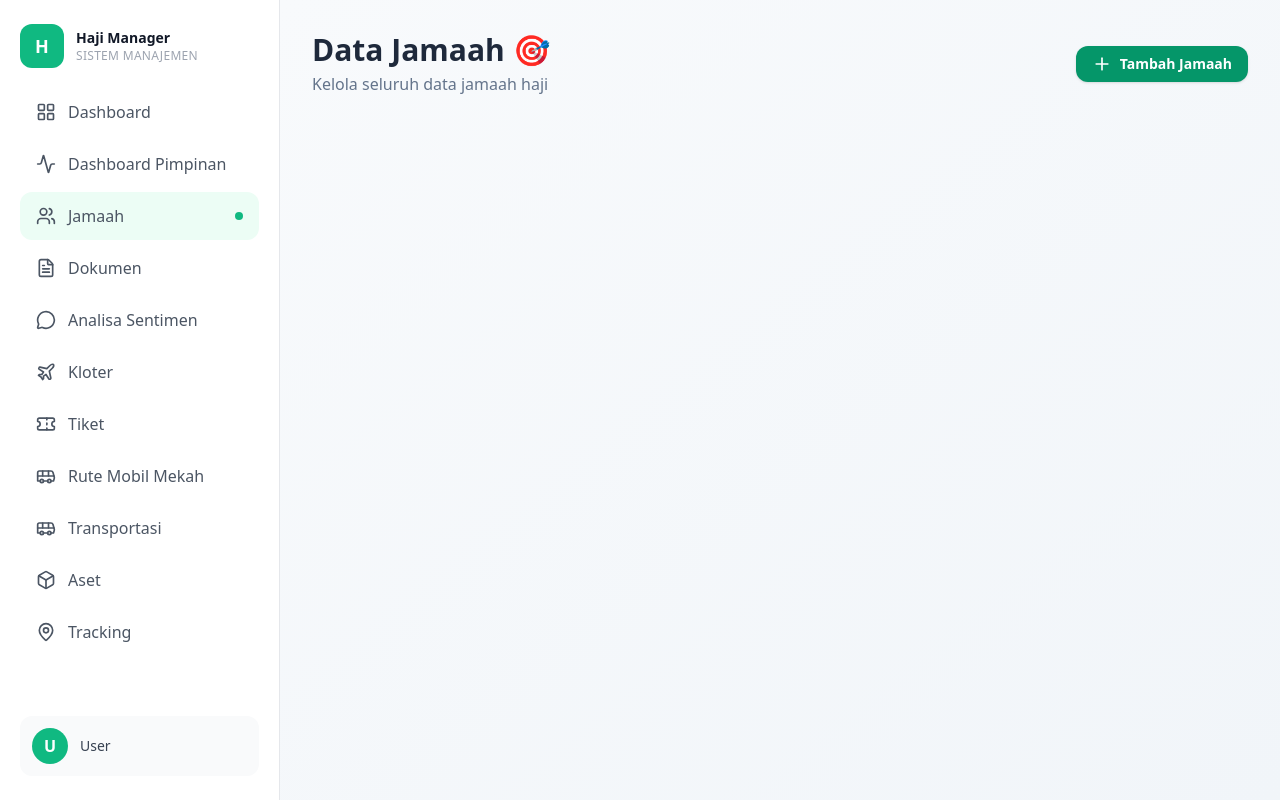
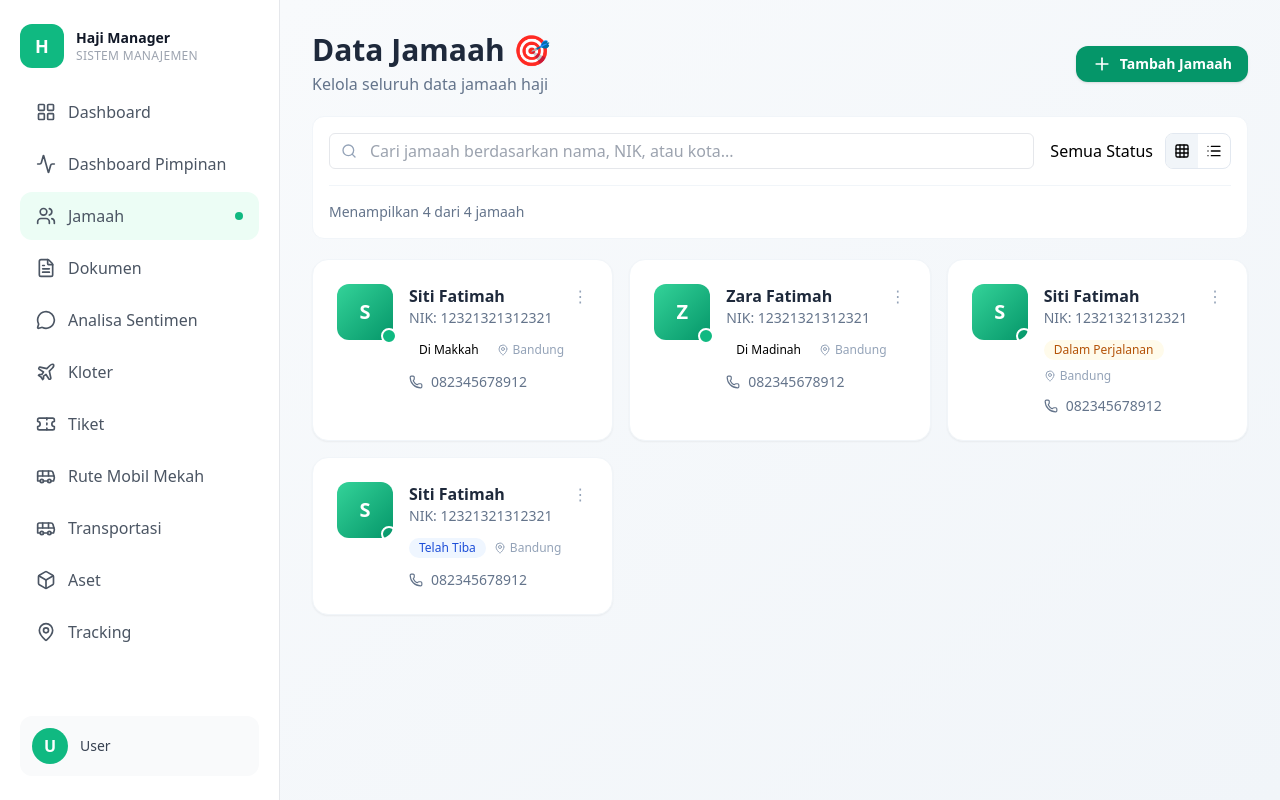
Before and after one commit to mfurqaann/dashboard-haji, a Nuxt app: page /jamaah in a window 1280 px wide. Built offline with nearby package versions, Linux system fonts and the light colour scheme.

Commit message:
feat: create Jamaah page

```diff
--- /dev/null
+++ b/app/components/Jamaah/JamaahCard.vue
@@ -0,0 +1,41 @@
+<template>
+  <div>
+    <div v-if="display === 'grid'" class="grid grid-cols-1 md:grid-cols-2 lg:grid-cols-3 gap-4 mt-5">
+      <BaseCard v-for="data in dataJamaah" :key="data.nik" class="hover:shadow-lg transition-all cursor-pointer"
+        @click="$emit('select', data)">
+        <JamaahProfile :data="data" @menu="$emit('menu', data)" @click="$emit('select', data)" />
+      </BaseCard>
+    </div>
+
+    <div v-if="display === 'list'" class="space-y-3 mt-5">
+      <BaseCard v-for="data in dataJamaah" :key="data.nik" class="hover:shadow-lg transition-all cursor-pointer">
+        <JamaahProfile :data="data" @menu="$emit('menu', data)" @click="$emit('select', data)" />
+      </BaseCard>
+    </div>
+
+  </div>
+</template>
+
+<script setup lang="ts">
+import { LucideMapPin, Phone } from 'lucide-vue-next'
+import BaseCard from '../BaseCard.vue'
+import JamaahProfile from './JamaahProfile.vue';
+
+defineProps<{
+  dataJamaah: {
+    name: string
+    nik: string
+    status: string
+    city: string
+    phone: string
+    roundedColor: string
+    statusColor: string
+  }[],
+  display: string
+}>()
+
+defineEmits<{
+  (e: 'select', data: any): void
+  (e: 'menu', data: any): void
+}>()
+</script>
--- /dev/null
+++ b/app/components/Jamaah/JamaahProfile.vue
@@ -0,0 +1,69 @@
+<template>
+   <div class="flex items-start gap-4">
+          <div class="relative">
+            <div
+              class="w-14 h-14 rounded-xl bg-gradient-to-br from-emerald-400 to-emerald-600 flex items-center justify-center">
+              <span class="text-xl font-bold text-white">
+                {{ data.name.charAt(0).toUpperCase() }}
+              </span>
+            </div>
+
+            <div :class="data.roundedColor"
+              class="absolute -bottom-1 -right-1 w-4 h-4 rounded-full border-2 border-white"></div>
+          </div>
+
+          <div class="flex-1 min-w-0">
+            <div class="flex items-start justify-between">
+              <div>
+                <h3 class="font-semibold text-slate-800 truncate">
+                  {{ data.name }}
+                </h3>
+                <p class="text-sm text-slate-500">
+                  NIK: {{ data.nik }}
+                </p>
+              </div>
+
+              <button class="text-slate-400 hover:text-slate-600">
+                ⋮
+              </button>
+            </div>
+
+            <div class="flex flex-wrap items-center gap-2 mt-3">
+              <span class="inline-flex items-center px-2.5 py-0.5 rounded-full text-xs font-medium"
+                :class="data.statusColor">
+                {{ data.status }}
+              </span>
+
+              <span class="flex items-center gap-1 text-xs text-slate-400">
+                <LucideMapPin class="w-3 h-3" />
+                {{ data.city }}
+              </span>
+            </div>
+
+            <div class="flex items-center gap-2 mt-3 text-sm text-slate-500">
+              <Phone class="w-3.5 h-3.5" />
+              <span>{{ data.phone }}</span>
+            </div>
+          </div>
+        </div>
+</template>
+
+<script setup lang="ts">
+import { LucideMapPin, Phone } from 'lucide-vue-next';
+
+defineProps<{
+  data: {
+    name: string
+    nik: string
+    status: string
+    statusColor: string
+    roundedColor: string
+    city: string
+    phone: string
+  }
+}>()
+</script>
+
+<style scoped>
+
+</style>
--- /dev/null
+++ b/app/components/SearchInput.vue
@@ -0,0 +1,27 @@
+<script setup lang="ts">
+import { Search } from 'lucide-vue-next'
+
+interface Props {
+  placeholder?: string
+  modelValue?: string
+}
+
+const props = defineProps<Props>()
+
+const emit = defineEmits<{
+  (e: 'update:modelValue', value: string): void
+}>()
+</script>
+
+<template>
+  <div class="relative w-full">
+    <Search class="absolute left-3 top-1/2 h-4 w-4 -translate-y-1/2 text-slate-400" />
+    <input
+      type="text"
+      :placeholder="props.placeholder"
+      :value="props.modelValue"
+        @input="emit('update:modelValue', ($event.target as HTMLInputElement).value)"
+      class="h-9 w-full rounded-md border px-3 pl-10 focus:outline-none focus:ring-1"
+    />
+  </div>
+</template>
--- a/app/pages/jamaah.vue
+++ b/app/pages/jamaah.vue
@@ -9,15 +9,86 @@
                 <span>Tambah Jamaah</span>
             </button>
         </PageHeader>
+
+        <div class="bg-white rounded-xl border border-slate-100 p-4 mt-5">
+            <div class="flex flex-col md:flex-row gap-4">
+                <div class="flex-1">
+                    <SearchInput
+                        v-model="searchQuery"
+                        placeholder="Cari jamaah berdasarkan nama, NIK, atau kota..."
+                    />
+                </div>
+
+                <div class="flex gap-3">
+                    <button>Semua Status</button>
+                    <div class="flex border border-slate-200 rounded-lg overflow-hidden">
+                        <button class="p-2" :class="display === 'grid' ? 'bg-slate-100' : 'hover:bg-slate-50'" @click="display = 'grid'">
+                            <Grid3x3 class="w-4 h-4" />
+                        </button>
+                        <button class="p-2" :class="display === 'list' ? 'bg-slate-100' : 'hover:bg-slate-50'" @click="display = 'list'">
+                            <List class="w-4 h-4" />
+                        </button>
+                    </div>
+                </div>
+
+            </div>
+
+            <div class="flex items-center justify-between mt-4 pt-4 border-t border-slate-100">
+                <p class="text-sm text-slate-500">
+                    Menampilkan {{ dataJamaahlength }} dari {{ dataJamaahlength }} jamaah
+                </p>
+            </div>
+        </div>
+
+        <JamaahCard :display="display" :data-jamaah="dataJamaah" @select="onSelect" @menu="onMenu" />
     </div>
 </template>
 
 <script setup lang="ts">
-import { Plus } from 'lucide-vue-next';
+import { Grid3x3, List, Plus } from 'lucide-vue-next';
 
+const display = ref('grid');
+const searchQuery = ref('')
+const dataJamaah = [
+    {
+        name: 'Siti Fatimah',
+        nik: '12321321312321',
+        status: 'MAKKAH',
+        city: 'Bandung',
+        phone: '082345678912',
+    },
+    {
+        name: 'Zara Fatimah',
+        nik: '12321321312321',
+        status: 'MADINAH',
+        city: 'Bandung',
+        phone: '082345678912',
+    },
+    {
+        name: 'Siti Fatimah',
+        nik: '12321321312321',
+        status: 'PERJALANAN',
+        city: 'Bandung',
+        phone: '082345678912',
+    },
+    {
+        name: 'Siti Fatimah',
+        nik: '12321321312321',
+        status: 'TIBA',
+        city: 'Bandung',
+        phone: '082345678912',
+    },
+].map(mapJamaahUI)
 
+const dataJamaahlength = dataJamaah.length;
+
+const onSelect = (jamaah: any) => {
+  console.log('Card clicked:', jamaah)
+}
+
+const onMenu = (jamaah: any) => {
+  console.log('Menu clicked:', jamaah)
+}
 </script>
 
-<style scoped>
-
-</style>
+<style scoped></style>
--- /dev/null
+++ b/app/utils/jamaah.ts
@@ -0,0 +1,13 @@
+export const STATUS_UI: any = {
+  MADINAH: { label: 'Di Madinah', roundedColor: 'bg-emerald-500', statusColor: 'bg-teal-50 text-teal-700' },
+  MAKKAH: { label: 'Di Makkah', roundedColor: 'bg-emerald-500', statusColor: 'bg-teal-50 text-teal-700' },
+  PERJALANAN: { label: 'Dalam Perjalanan', roundedColor: 'bg-amber-500', statusColor: 'bg-amber-50 text-amber-700' },
+  TIBA: { label: 'Telah Tiba', roundedColor: 'bg-slate-300', statusColor: 'bg-blue-50 text-blue-700' },
+}
+
+export const mapJamaahUI = (jamaah: any) => ({
+  ...jamaah,
+  status: STATUS_UI[jamaah.status]?.label ?? jamaah.status,
+  roundedColor: STATUS_UI[jamaah.status]?.roundedColor,
+  statusColor: STATUS_UI[jamaah.status]?.statusColor
+})
```
